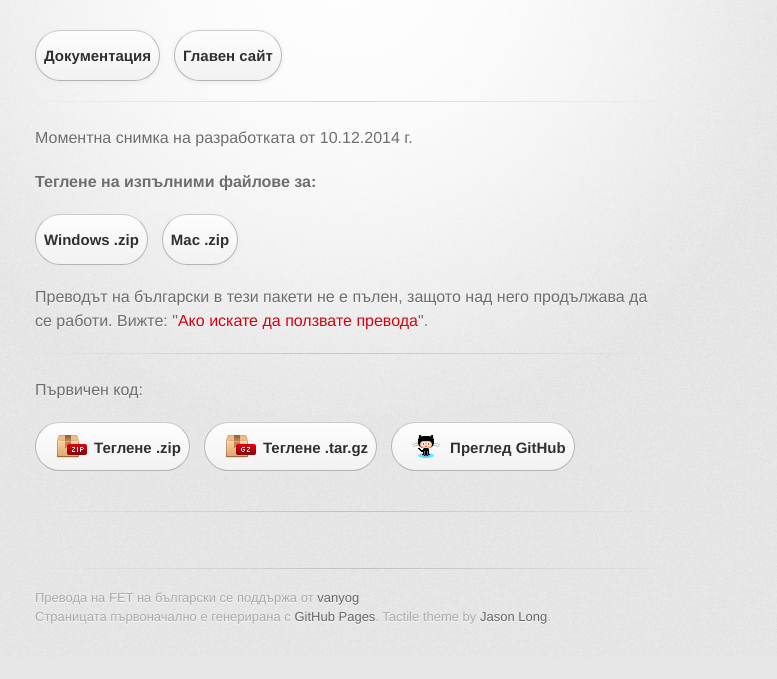
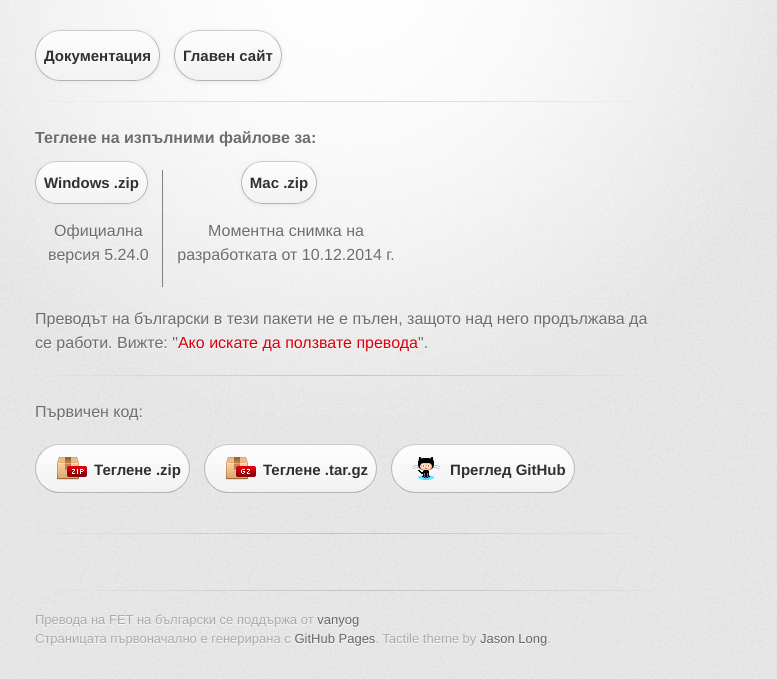
Before and after one commit to vanyog/FET, a plain HTML site: page index.html in a window 1280 px wide. Shown: the part 158-837 px from the top of the page, without its empty margins (295-1072 px from the left). Before the commit the page ends 815 px from the top, so only its background shows below. Drawn offline with Linux system fonts and the light colour scheme; a web font is replaced by a local one.

Commit message:
v 5.24.0 official for windows

```diff
--- a/index.html
+++ b/index.html
@@ -29,10 +29,15 @@
 	  <p style="clear:both;"></p>
 	<hr>
 
-          <p>Моментна снимка на разработката от 10.12.2014 г.</p>
           <p><strong>Теглене на изпълними файлове за:</strong></p>
-          <a href="fet-bg-10.12.2014.zip" class="button">Windows .zip</a>
-          <a href="fet-bg-10.12.2014.app.zip" class="button">Mac .zip</a>
+          <div style="display:inline-block; text-align:center; border-right:solid 1px grey;">
+          <a href="fet-5.24.0-bg.zip" class="button" style="float:none; display:inline;">Windows .zip</a>
+          <p><br>Официална<br>версия 5.24.0</p>
+          </div>
+          <div style="display:inline-block; margin-left:10px; text-align:center;">
+          <a href="fet-bg-10.12.2014.app.zip" class="button" style="float:none; display:inline;">Mac .zip</a>
+          <p><br>Моментна снимка на<br>разработката от 10.12.2014 г.</p>
+          </div>
           <!--a class="button">Linux .tar.gz</a-->
           <p style="clear:both;"></p>
           <p>Преводът на български в тези пакети не е пълен, защото над него продължава да се работи. Вижте: "<a href="https://github.com/vanyog/FET/wiki/%D0%9D%D0%B0-%D0%B1%D1%8A%D0%BB%D0%B3%D0%B0%D1%80%D1%81%D0%BA%D0%B8#use_bg">Ако искате да ползвате превода</a>".</p>
```
Also changed, not shown: 1 other file.
